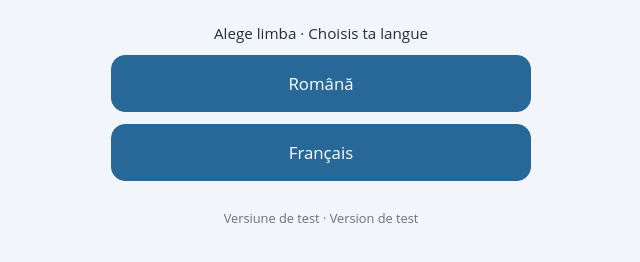
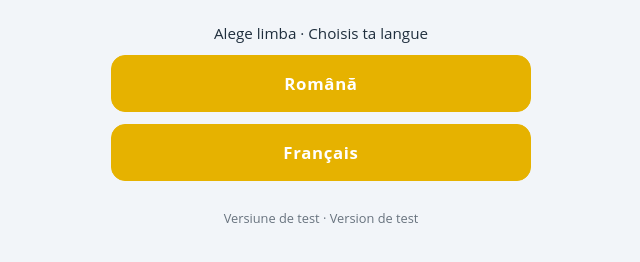
Before and after one commit to AndreiLoiso/papillon-s1-test, a plain HTML site: page index.html in a window 1280 px wide. Shown: the part 366-628 px from the top of the page, without its empty margins (319-959 px from the left). Drawn offline with Linux system fonts and the light colour scheme.

Commit message:
Add files via upload

```diff
--- a/index.html
+++ b/index.html
@@ -17,7 +17,7 @@ h1{margin:0 0 4px;font-size:1.7rem;letter-spacing:.18em;font-weight:600;color:va
 p.sub{margin:0 0 26px;color:var(--ink);opacity:.8}
 .choose{margin:0 0 12px;font-size:.95rem}
 .btns{display:grid;gap:12px}
-a.lang,button.lang{display:flex;align-items:center;justify-content:center;gap:10px;width:100%;padding:16px;border-radius:14px;border:1px solid var(--accent);background:var(--accent);color:#fff;font:inherit;font-size:1.05rem;text-decoration:none;cursor:pointer}
+a.lang,button.lang{display:flex;align-items:center;justify-content:center;gap:10px;width:100%;padding:16px;border-radius:14px;border:1px solid #E6B200;background:#E6B200;color:#fff;font:inherit;font-size:1.05rem;font-weight:700;letter-spacing:.04em;text-decoration:none;cursor:pointer}
 body button.lang{background:var(--card);color:var(--accent)}
 a.lang:hover,a.lang:focus-visible{filter:brightness(1.08)}
 button.lang:hover,button.lang:focus-visible{background:var(--soft)}
```
